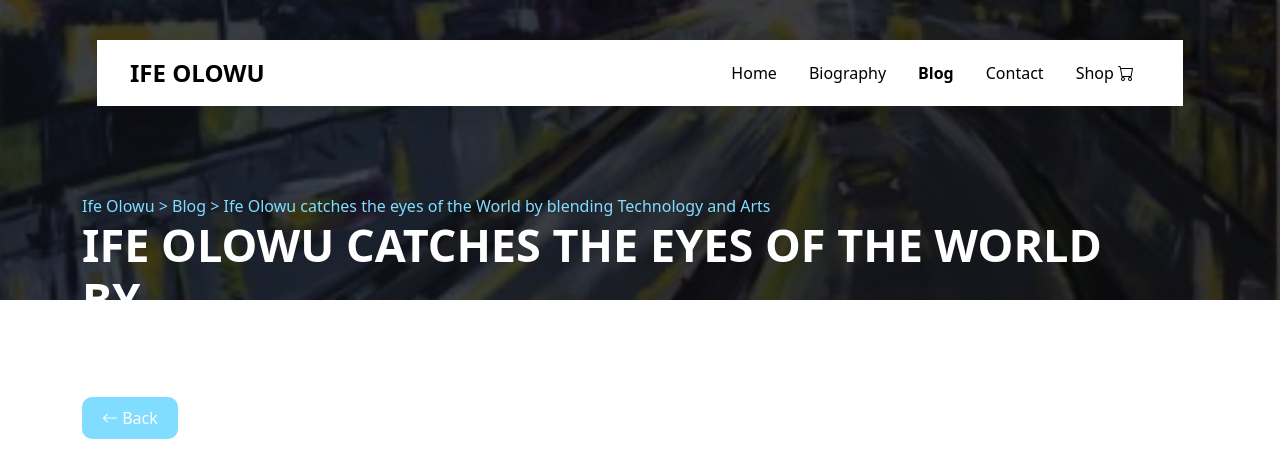
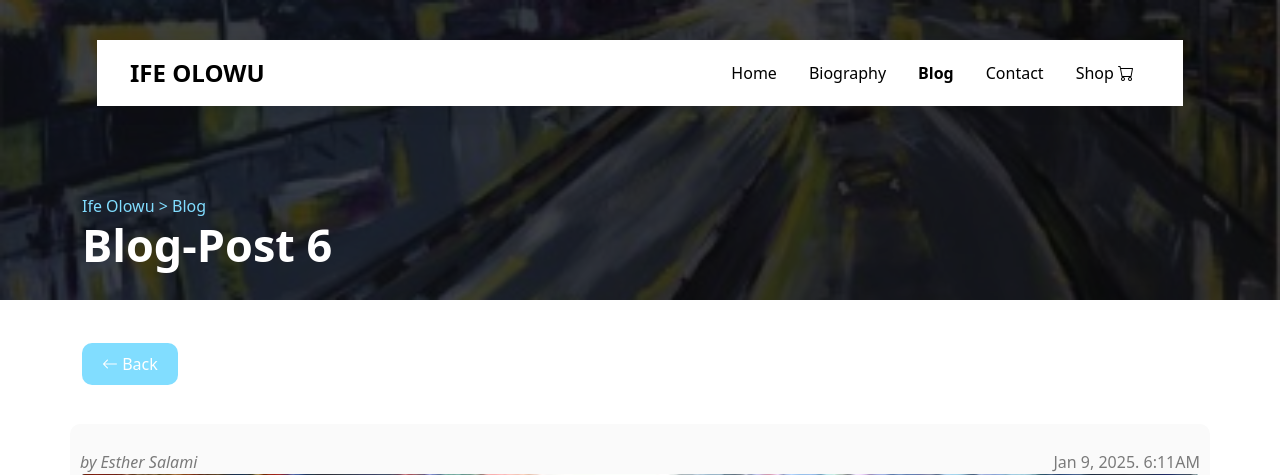
Before and after one commit to Arasaster/backend, a Django app: page /blog/6/ in a window 1280 px wide. Shown: the top 475 px of the page. Run offline with Django 5.2, Linux system fonts and the light colour scheme; data comes from the database, SQL or seed files in the repository.

Commit message:
modified:   blog/__pycache__/__init__.cpython-312.pyc

```diff
--- a/blog/templates/blog/blog_detail.html
+++ b/blog/templates/blog/blog_detail.html
@@ -338,8 +338,8 @@
         </div>
         <div class="info-area">
             <div class="container">
-                <span style="color: #81ddff;"><a href="{% url 'homepage' %}" style="text-decoration: none; color: #81ddff;">Ife Olowu</a> > <a href="{% url 'blog_list' %}" style="text-decoration: none; color: #81ddff;">Blog</a> > {{ post.title }}</span>
-                <h1 style="color: #fff; font-size: 45px;"><b>{{ post.title|upper|truncatechars:43 }}</b></h1>
+                <span style="color: #81ddff;"><a href="{% url 'homepage' %}" style="text-decoration: none; color: #81ddff;">Ife Olowu</a> > <a href="{% url 'blog_list' %}" style="text-decoration: none; color: #81ddff;"> Blog</a></span>
+                <h1 style="color: #fff; font-size: 45px;"><b>Blog-Post {{ post.id }}</b></h1>
                 <br><br><br>
                 <a class="btn-back" href="{% url 'blog_list' %}"><i class="bi bi-arrow-left"></i> Back</a>
             </div>
--- a/ifeolowu/settings.py
+++ b/ifeolowu/settings.py
@@ -24,7 +24,7 @@ BASE_DIR = Path(__file__).resolve().parent.parent
 SECRET_KEY = 'django-insecure-2vtf946g^fvy5$iaq##q5xe(51&ncn1#!sj_rz!%3l&-=qm77u'
 
 # SECURITY WARNING: don't run with debug turned on in production!
-DEBUG = False
+DEBUG = True
 
 ALLOWED_HOSTS = [
     '.vercel.app',
```
